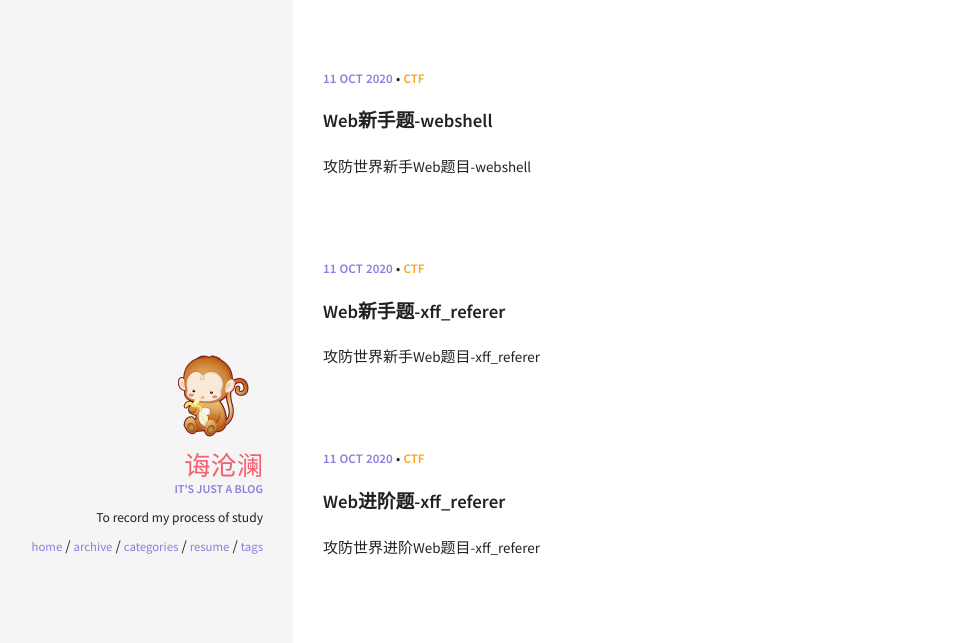
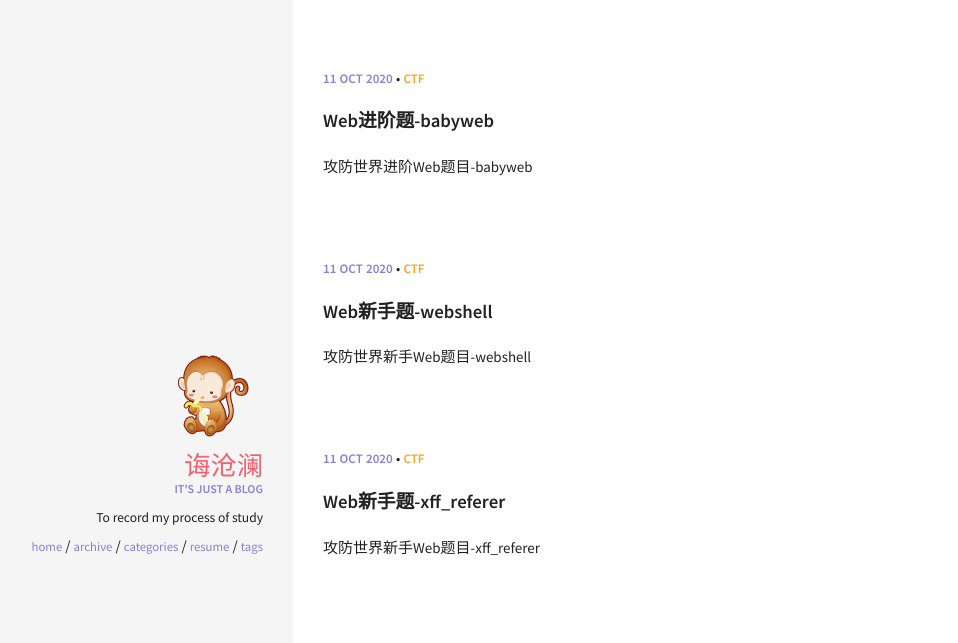
Before and after one commit to MonkeyDatabase/MonkeyDatabase.github.io, a Jekyll site: the page built from index.html, in a window 1280 px wide. Shown: the part 187-830 px from the top of the page, without its empty margins (27-985 px from the left). Built offline with Jekyll 4.4.1, drawn with Linux system fonts in a browser that asks for light colours; the list of posts is cut into pages by our own code; comment, search, counter and statistics services are not loaded.

Commit message:
commit ctf web unserialize3

```diff
--- a/_posts/2020-10-10-ctf-web-babyweb.md
+++ b/_posts/2020-10-10-ctf-web-babyweb.md
@@ -1,8 +1,8 @@
 ---
 layout: post
-title: Web进阶题-xff_referer
-excerpt: "攻防世界进阶Web题目-xff_referer"
-date:   2020-10-10 16:41:00
+title: Web进阶题-babyweb
+excerpt: "攻防世界进阶Web题目-babyweb"
+date:   2020-10-11 09:41:00
 categories: [CTF]
 comments: true
 ---
```
